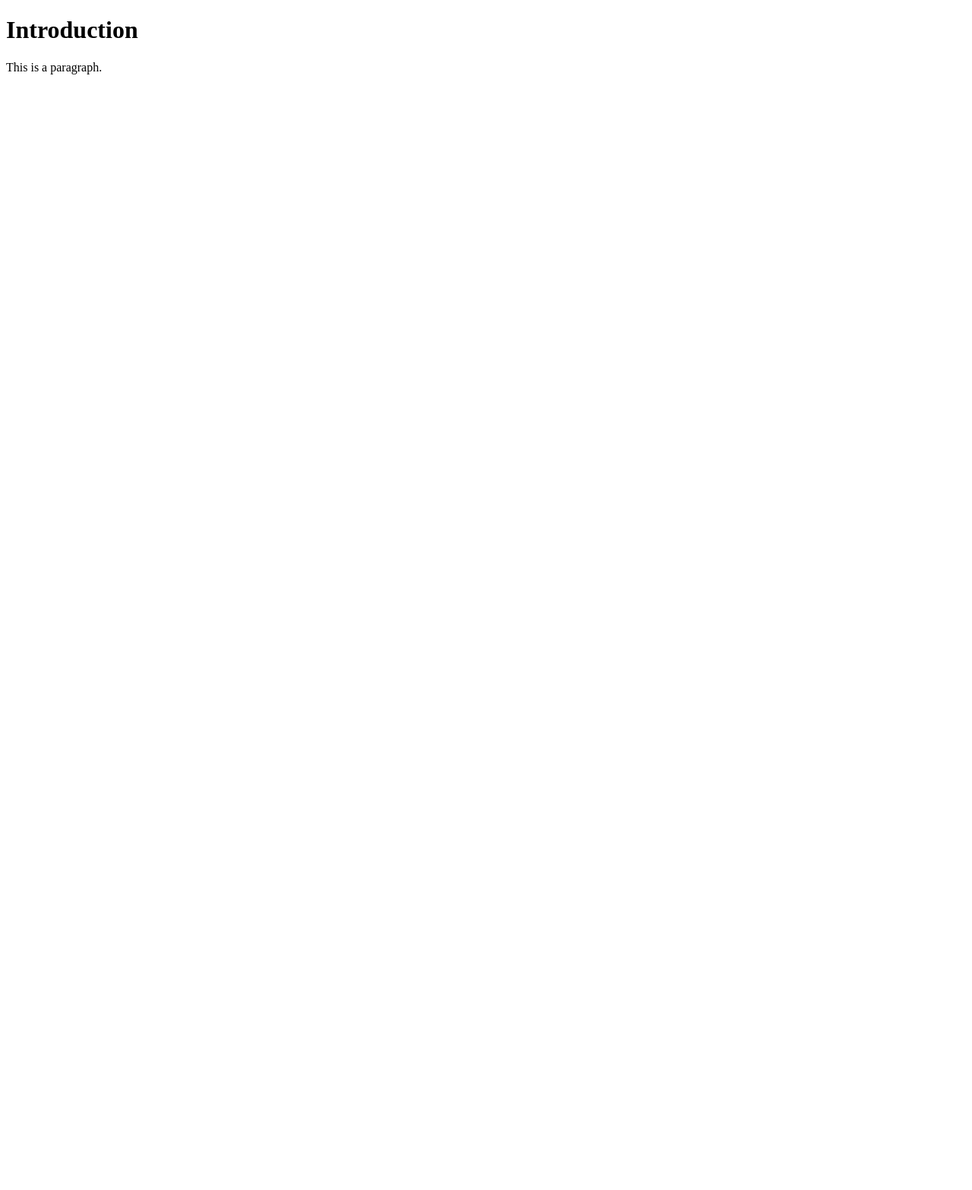
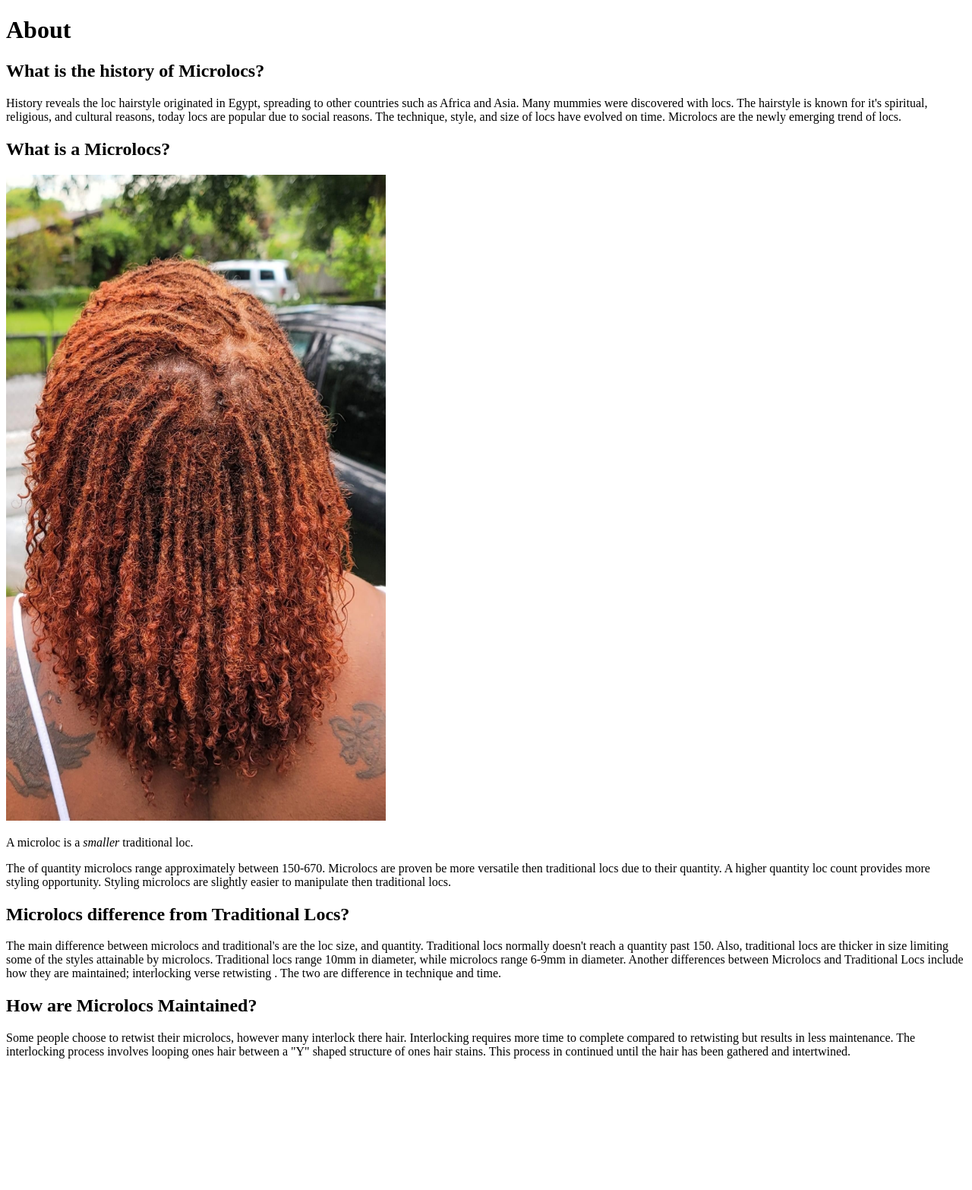
Before and after one commit to brey-hasty/weekFive, a plain HTML site: page index.html in a window 1280 px wide. Shown: the whole page at 76% size. Before the commit the page ends 800 px from the top, so only its background shows below. Drawn offline with Linux system fonts and the light colour scheme.

Commit message:
Added a new folder called photos. Applied contents to webpage

```diff
--- a/index.html
+++ b/index.html
@@ -1,15 +1,47 @@
 <!DOCTYPE html>
 <html>
 <head>
-<title>Page Title</title>
+<title>Microlocs</title>
 </head>
 <body>
 
 
-<div id="Introduction">
-  <h1>Introduction</h1>
-    <p>This is a paragraph.</p>
+<div id="History_Microlocs">
+  <h1>About</h1>
+    <h2>What is the history of Microlocs?</h2>
+      <p>History reveals the loc hairstyle originated in Egypt, spreading to other countries such as Africa and Asia. Many mummies were discovered with locs. The hairstyle is known for it's spiritual, religious, and cultural reasons, today locs are popular due to social reasons. The technique, style, and size of locs
+      have evolved on time. Microlocs are the newly emerging trend of locs.</p>
 </div>
+
+<div id="Introduction_Microlocs" >
+    <h2>What is a Microlocs?</h2>
+    <img src="photos/ginger.jpg" alt="Woman with ginger colored microlocs" width="500" height="850">
+      <p><span>A microloc is a <em>smaller</em> traditional loc.</span></p>The of quantity microlocs range approximately between 150-670. Microlocs are proven be more versatile then traditional locs due to their quantity. A higher quantity loc count provides more styling opportunity. Styling microlocs are slightly easier to manipulate then traditional locs.</p>
+
+</div>
+
+<div id="Microloc_vs_Traditional" >
+    <h2>Microlocs difference from Traditional Locs?</h2>
+      <p>The main difference between microlocs and traditional's are the loc size, and quantity. Traditional locs normally doesn't reach a quantity past 150. Also, traditional locs are thicker in size limiting some of the styles attainable by microlocs. Traditional locs range 10mm in diameter, while microlocs range
+        6-9mm in diameter. Another differences between Microlocs and Traditional Locs include how they are maintained; interlocking verse retwisting . The two are difference in technique and time.</p>
+
+</div>
+
+<div id="Maintenance_Microlocs">
+    <h2>How are Microlocs Maintained?</h2>
+      <p>Some people choose to retwist their microlocs, however many interlock there hair. Interlocking requires more time to complete compared to retwisting but results in less maintenance. The interlocking process involves looping ones hair between a "Y" shaped structure of ones hair stains. This process in continued until the hair has been gathered and intertwined.</p>
+        <video></video>
+</div>
+
+<div id="Conclusion_Microlocs">
+
+
+</div>
+
+
+
+
+
 
 
 </body>
```
Also changed, not shown: photos/ginger.jpg (added).
